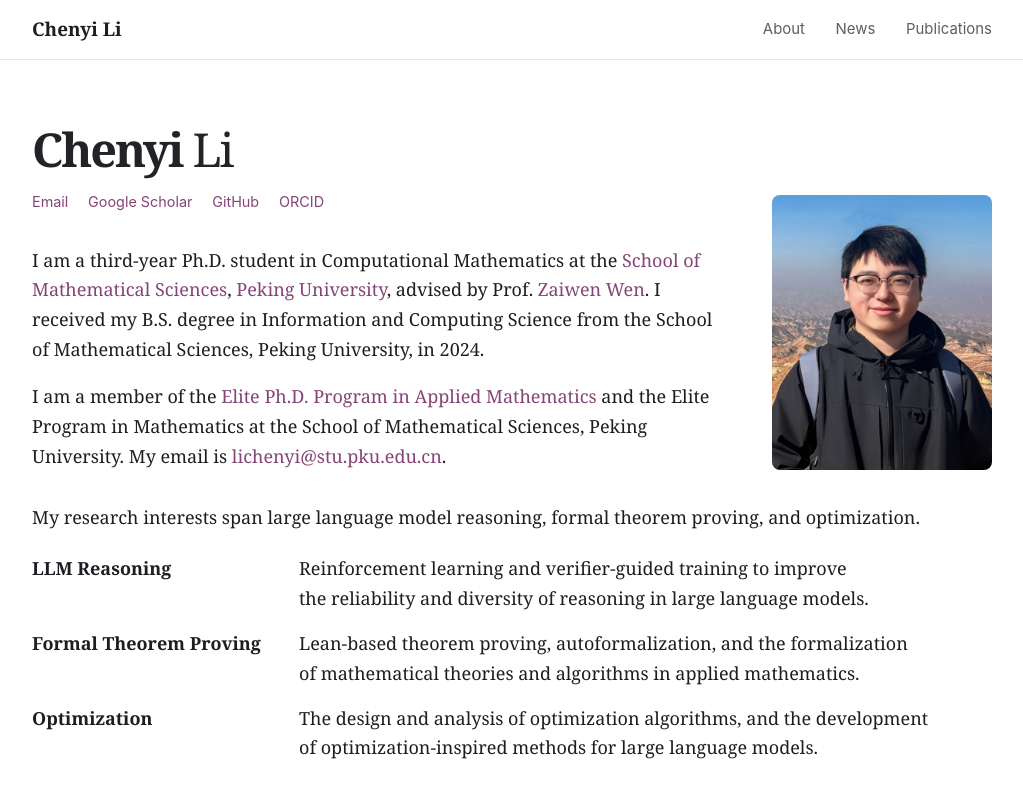
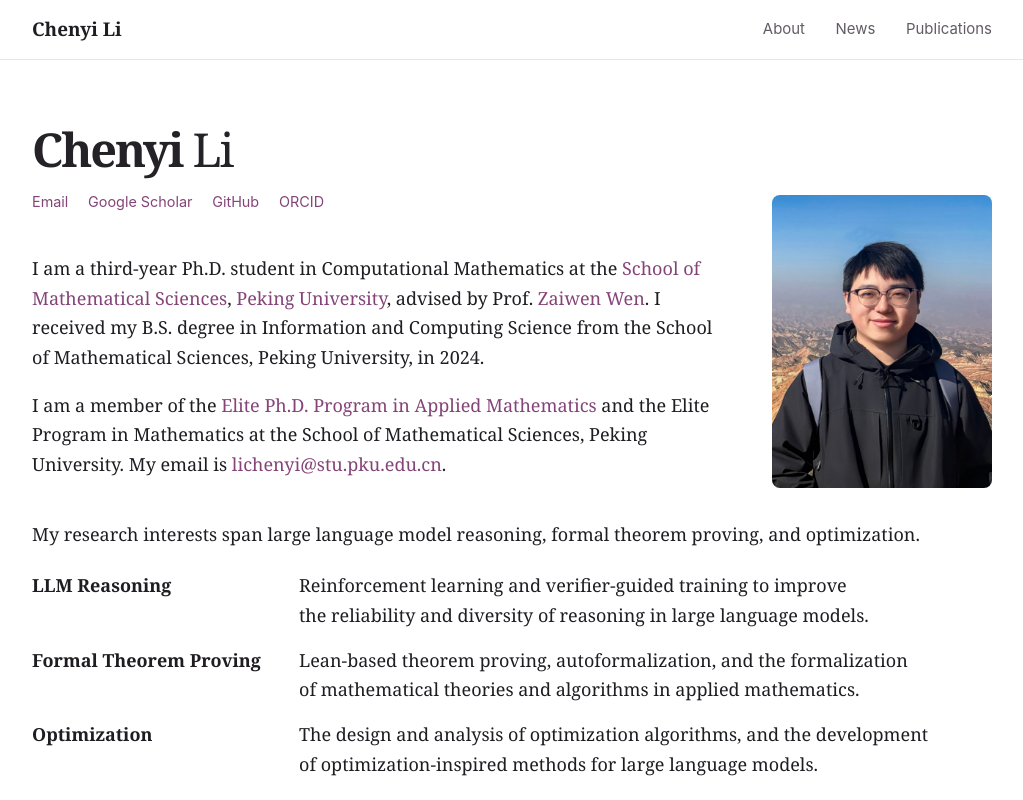
Before and after one commit to chenyili0818/chenyili0818.github.io, a Next.js app: page / in a window 1280 px wide. Shown: the top 800 px of the page, without its empty margins (128-1151 px from the left). Built offline with nearby package versions, Linux system fonts and the light colour scheme.

Commit message:
Refine profile photo proportions and headroom

```diff
--- a/app/globals.css
+++ b/app/globals.css
@@ -93,7 +93,7 @@ section { scroll-margin-top: 88px; margin-bottom: 3.2rem; }
   grid-column: 2;
   grid-row: 1 / 3;
   align-self: start;
-  aspect-ratio: 4 / 5;
+  aspect-ratio: 3 / 4;
   overflow: hidden;
   border-radius: 8px;
   margin: 4rem 0 0;
@@ -101,11 +101,11 @@ section { scroll-margin-top: 88px; margin-bottom: 3.2rem; }
 .profile-photo img {
   position: absolute;
   display: block;
-  width: 351%;
+  width: 333%;
   max-width: none;
   height: auto;
-  left: -240.4%;
-  top: -75.4%;
+  left: -225.7%;
+  top: -61%;
 }
 .bio { grid-column: 1; grid-row: 2; }
 .bio p { margin-bottom: 1rem; text-wrap: pretty; }
```
